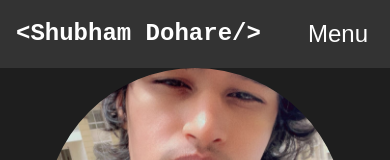
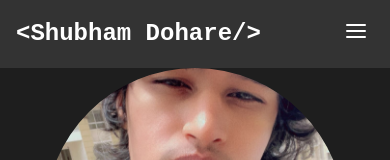
Before and after one commit to shubham199711/personal_website, a React (Vite) app: page / in a window 390 px wide. Shown: the top 160 px of the page. Built offline with nearby package versions, Linux system fonts and the light colour scheme.

Commit message:
mobile screen nav bar fix

```diff
--- a/src/components/Navbar.tsx
+++ b/src/components/Navbar.tsx
@@ -1,5 +1,6 @@
-import React from "react";
+import { useEffect, useRef, useCallback, useState } from "react";
 import styled from "styled-components";
+import useMediaQuery from "../hooks/useMediaQuery";
 
 const Nav = styled.nav`
   display: flex;
@@ -8,6 +9,9 @@ const Nav = styled.nav`
   background-color: #333;
   color: #fff;
   padding: 1rem;
+  @media (max-width: 767px) {
+    justify-content: space-between;
+  }
 `;
 
 const NavItem = styled.li`
@@ -75,19 +79,62 @@ const MobileNav = styled.ul`
   padding: 0;
 
   @media (max-width: 767px) {
-    display: flex;
+    gap: 10px;
   }
 `;
 
 const NavBar = () => {
-  const [isMobileNavOpen, setIsMobileNavOpen] = React.useState(false);
+  const [isMobileNavOpen, setIsMobileNavOpen] = useState(false);
+  const isMobile = useMediaQuery("(max-width: 767px)");
+  console.log(isMobile);
+  const navRef = useRef(null);
+
+  const handleClickOutside = useCallback(
+    (event: MouseEvent) => {
+      if (
+        isMobileNavOpen &&
+        navRef.current &&
+        !(navRef.current as HTMLElement).contains(event.target as Node)
+      ) {
+        setIsMobileNavOpen(!isMobileNavOpen);
+      }
+    },
+    [isMobileNavOpen]
+  );
+
+  useEffect(() => {
+    document.addEventListener("mousedown", handleClickOutside);
+    return () => {
+      document.removeEventListener("mousedown", handleClickOutside);
+    };
+  }, [handleClickOutside]);
 
   return (
-    <Nav>
-      <Logo href="/">{"<Shubham Dohare/>"}</Logo>
-      <MobileNavToggle onClick={() => setIsMobileNavOpen(!isMobileNavOpen)}>
-        {isMobileNavOpen ? "Close" : "Menu"}
-      </MobileNavToggle>
+    <Nav
+      ref={navRef}
+      style={{ justifyContent: isMobileNavOpen ? "center" : "space-between" }}
+    >
+      {!isMobileNavOpen && <Logo href="/">{"<Shubham Dohare/>"}</Logo>}
+      {isMobile && !isMobileNavOpen && (
+        <MobileNavToggle onClick={() => setIsMobileNavOpen(!isMobileNavOpen)}>
+          <svg
+            xmlns="http://www.w3.org/2000/svg"
+            width="24"
+            height="24"
+            viewBox="0 0 24 24"
+            fill="none"
+            stroke="currentColor"
+            strokeWidth="2"
+            strokeLinecap="round"
+            strokeLinejoin="round"
+          >
+            <line x1="3" y1="12" x2="21" y2="12"></line>
+            <line x1="3" y1="6" x2="21" y2="6"></line>
+            <line x1="3" y1="18" x2="21" y2="18"></line>
+          </svg>
+        </MobileNavToggle>
+      )}
+
       <DesktopNav>
         <NavItem>
           <a href="/resume">Resume</a>
@@ -107,6 +154,9 @@ const NavBar = () => {
       </DesktopNav>
       <MobileNav style={{ display: isMobileNavOpen ? "flex" : "none" }}>
         <NavItem>
+          <a href="/">Home</a>
+        </NavItem>
+        <NavItem>
           <a href="/resume">Resume</a>
         </NavItem>
         <NavItem>
--- /dev/null
+++ b/src/hooks/useMediaQuery.tsx
@@ -0,0 +1,25 @@
+import { useState, useEffect } from "react";
+
+const useMediaQuery = (query: string) => {
+  const [isMatching, setIsMatching] = useState(false);
+
+  useEffect(() => {
+    const mediaQueryList = window.matchMedia(query);
+    const handleChange = (event: {
+      matches: boolean | ((prevState: boolean) => boolean);
+    }) => setIsMatching(event.matches);
+
+    // Set the initial state
+    setIsMatching(mediaQueryList.matches);
+
+    // Add listener for changes
+    mediaQueryList.addEventListener("change", handleChange);
+
+    // Cleanup on unmount
+    return () => mediaQueryList.removeEventListener("change", handleChange);
+  }, [query]);
+
+  return isMatching;
+};
+
+export default useMediaQuery;
```
